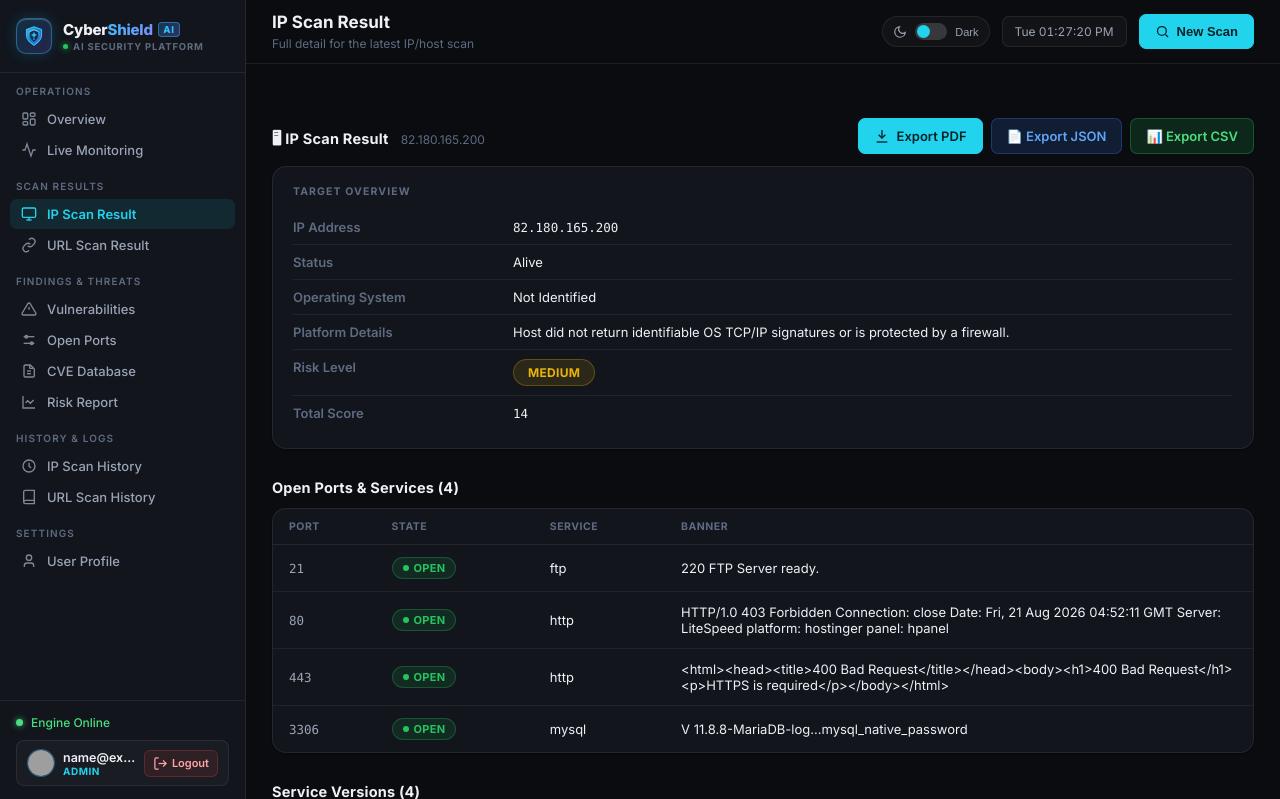
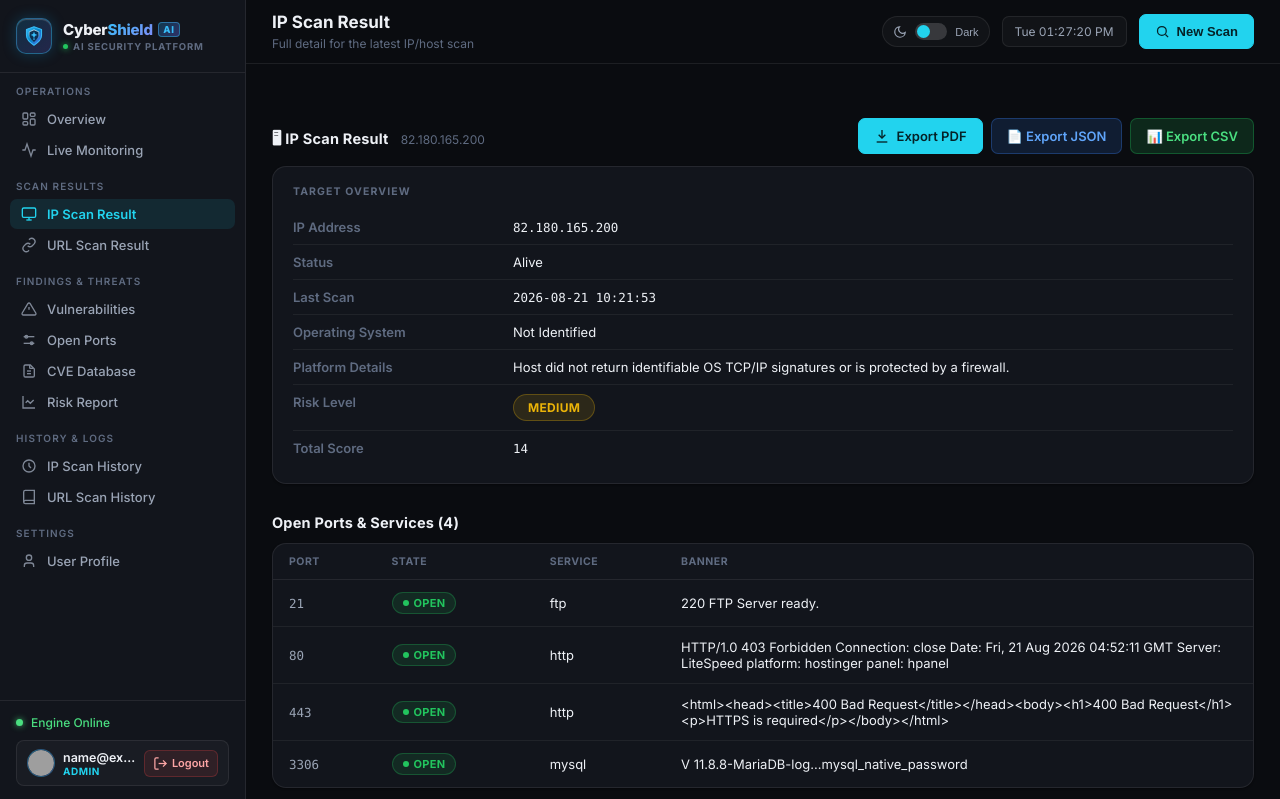
Before and after one commit to shubhvaghani2108/CyberShieldAI, a Flask app: page /ip-scan-result in a window 1280 px wide. Shown: the top 799 px of the page. Run offline with Flask 3, Linux system fonts and the light colour scheme; the visitor is signed in with stand-in values (Sample User, id 1); data comes from the database, SQL or seed files in the repository; grey boxes are pictures that could not be loaded.

Commit message:
Add Last Scan timestamp to IP Scan Result overview

```diff
--- a/dashboard/templates/ip_result.html
+++ b/dashboard/templates/ip_result.html
@@ -28,6 +28,7 @@
     <table class="info-table">
         <tr><th>IP Address</th><td class="mono">{{ latest_ip }}</td></tr>
         <tr><th>Status</th><td>{{ host.status if host else "Unknown" }}</td></tr>
+        <tr><th>Last Scan</th><td class="mono">{{ host.scan_time if host and host.scan_time else (os_info.scan_time if os_info and os_info.scan_time else "-") }}</td></tr>
         <tr>
             <th>Operating System</th>
             <td>
```
